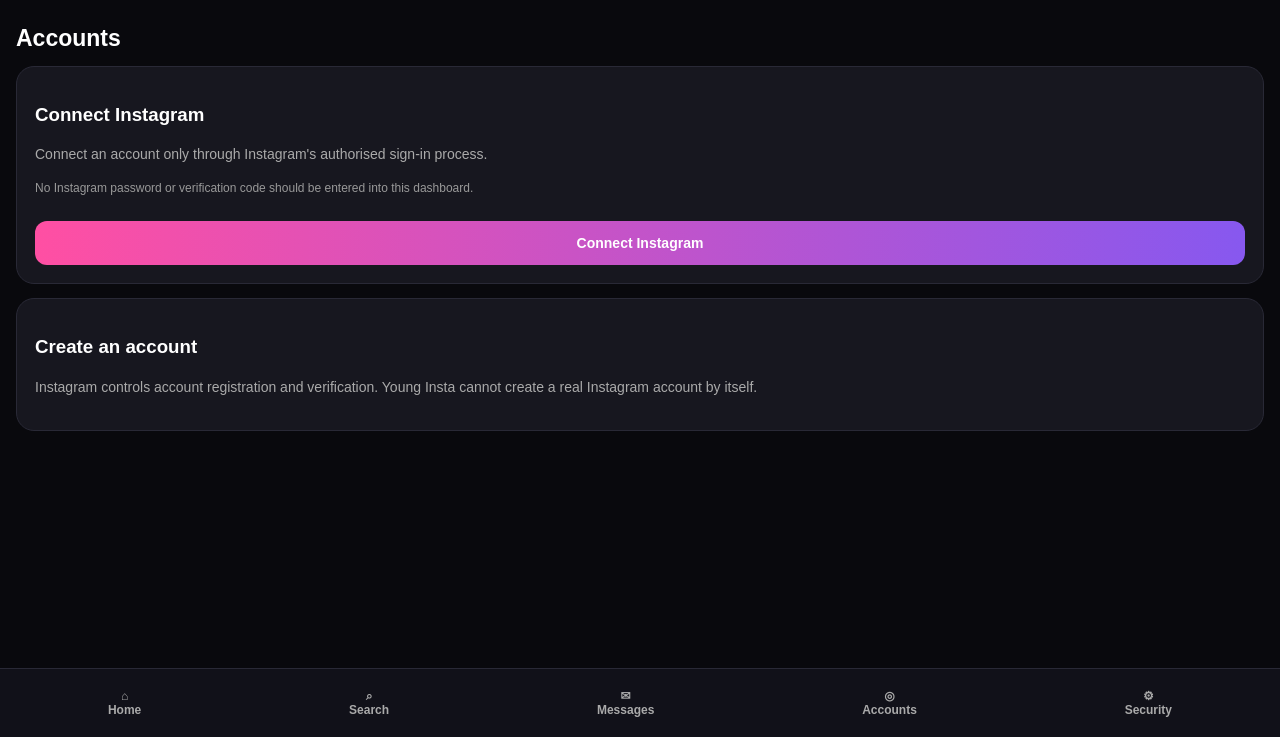
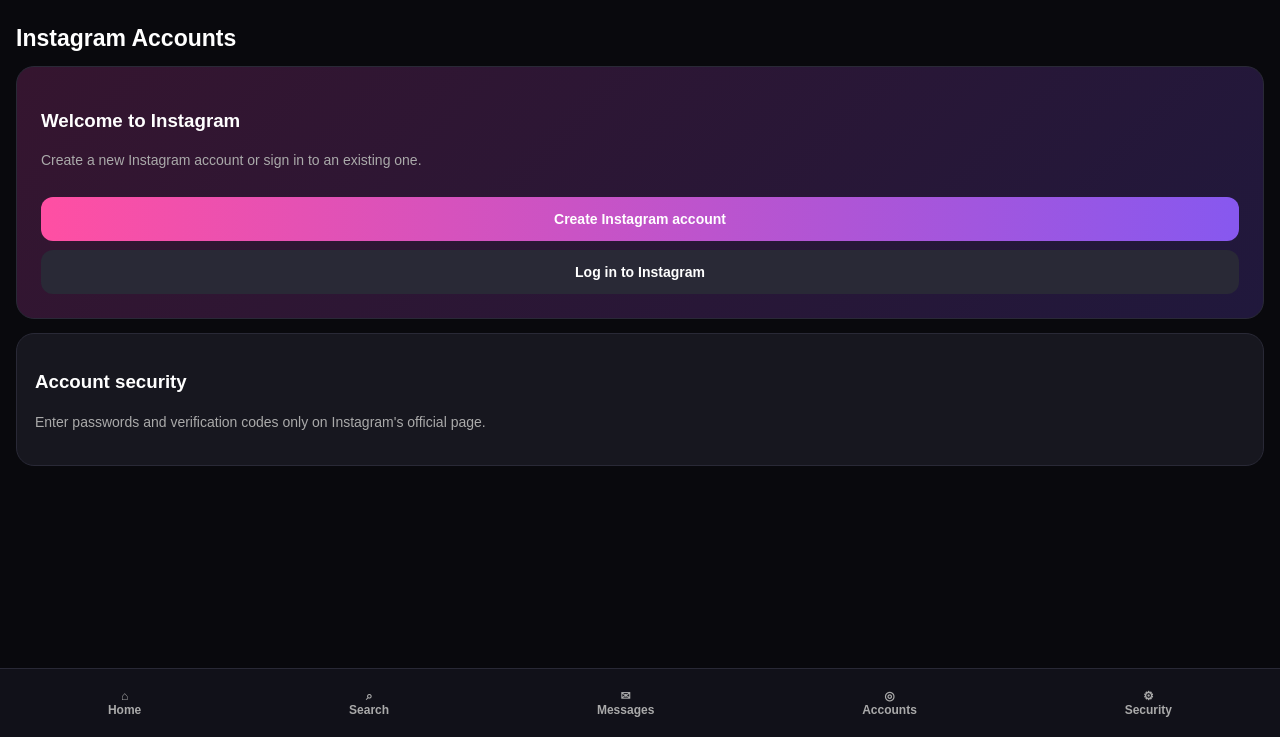
Before and after one commit to givenchhund-droid/young-insta, a plain HTML site: page index.html in a window 1280 px wide. Both pictures are taken after a click on the button "Connect an account". Shown: the part 63-800 px from the top of the page. Drawn offline with Linux system fonts and the light colour scheme; a script that the page names is missing.

Commit message:
Add Instagram registration and login

```diff
--- a/index.html
+++ b/index.html
@@ -57,16 +57,16 @@ select{width:100%;padding:14px;border:1px solid #393945;background:#101017;color
 </section>
 
 <section id="accounts" class="page">
-<h2>Accounts</h2>
-<div class="card">
-<h3>Connect Instagram</h3>
-<p>Connect an account only through Instagram's authorised sign-in process.</p>
-<p class="note">No Instagram password or verification code should be entered into this dashboard.</p>
-<button class="primary" onclick="alert('Official Instagram connection has not been configured yet.')">Connect Instagram</button>
+<h2>Instagram Accounts</h2>
+<div class="card hero">
+<h3>Welcome to Instagram</h3>
+<p>Create a new Instagram account or sign in to an existing one.</p>
+<button class="primary" onclick="openInstagram('https://www.instagram.com/accounts/emailsignup/')">Create Instagram account</button>
+<button class="secondary" onclick="openInstagram('https://www.instagram.com/accounts/login/')">Log in to Instagram</button>
 </div>
 <div class="card">
-<h3>Create an account</h3>
-<p>Instagram controls account registration and verification. Young Insta cannot create a real Instagram account by itself.</p>
+<h3>Account security</h3>
+<p>Enter passwords and verification codes only on Instagram's official page.</p>
 </div>
 </section>
 
@@ -137,6 +137,10 @@ const tg=window.Telegram.WebApp;
 tg.ready();
 tg.expand();
 
+function openInstagram(url){
+  window.location.href = url;
+}
+
 function show(id,button){
 document.querySelectorAll('.page').forEach(p=>p.classList.remove('active'));
 document.getElementById(id).classList.add('active');
```
